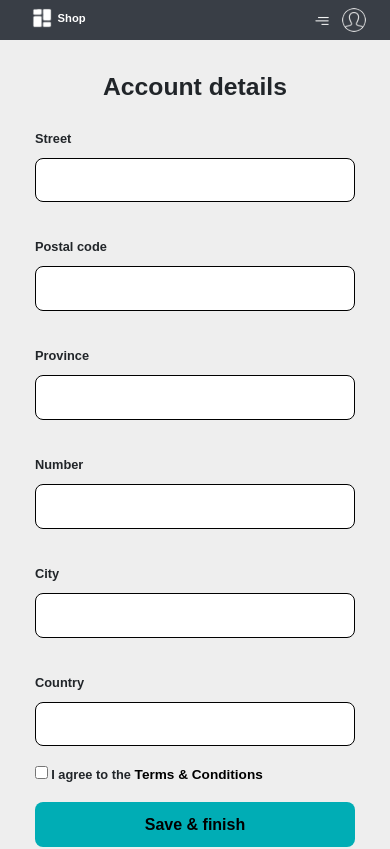
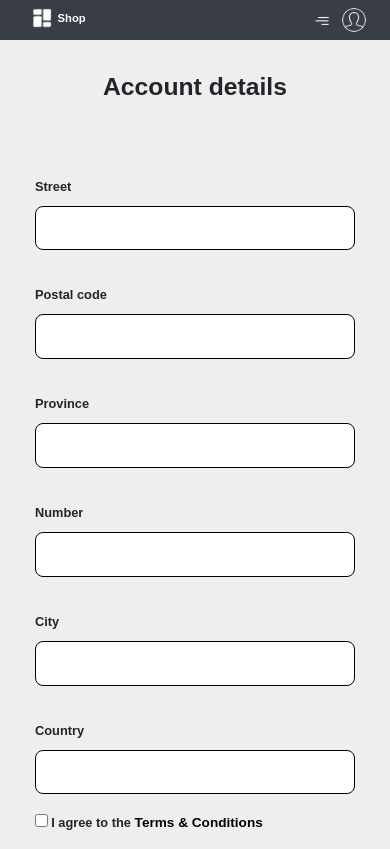
Before and after one commit to anaMJimenezPerez/Front-end_PIGS, an Angular app in the folder myApp/: page /directionFormPage in a window 390 px wide. Shown: the top 849 px of the page. Built offline with nearby package versions, Linux system fonts and the light colour scheme.

Commit message:
direction form connected to back

```diff
--- a/myApp/src/app/pages/direction-form/direction-form.component.css
+++ b/myApp/src/app/pages/direction-form/direction-form.component.css
@@ -35,6 +35,7 @@ body{
 
 .buttons{
     margin: auto;
+    margin-bottom: 3rem;
 }
 .form_content {
     flex: 1;
@@ -46,8 +47,19 @@ body{
 }
 
 #form{
+    display: flex;
+    justify-content: space-between;
     width: fit-content;
     margin: auto;
+}
+
+.form_content_left{
+    margin: 3rem 0;
+    margin-right: 1rem;
+}
+.form_content_right{
+    margin: 3rem 0;
+    margin-left: 1rem;
 }
 .field{
     width: 19rem;
@@ -125,13 +137,19 @@ input[type="checkbox"]:checked{
 }
 
 
-@media (max-width: 1050px){
+@media (max-width: 1080px){
     .field, .button  {
         width: 15rem;
     }
     .image_container{
         height: auto;
-        width: 15rem;
+        width: 13rem;
+    }
+    .form_content_left{
+        margin-right: 0.5rem;
+    }
+    .form_content_right{
+        margin-left: 0.5rem;
     }
     h2{
         margin-top: 2rem;
@@ -139,7 +157,7 @@ input[type="checkbox"]:checked{
 }
 
 
-@media (max-width: 800px){
+@media (max-width: 845px){
     .field, .button  {
         width: 20rem;
     }
@@ -149,12 +167,16 @@ input[type="checkbox"]:checked{
 
 }
 
-@media (max-width: 300px) {
-    #title_log{
-        font-size: 15px;
+@media (max-width: 700px)  {
+    #form{
+        display: block;
     }
-
-    .field, .button{
-        width: 8rem;
+    .form_content_right{
+        margin-left: 0;
+        margin-top: 0;
+    }
+    .form_content_left{
+        margin-bottom: 0;
+        margin-right: 0;
     }
 }
--- a/myApp/src/app/pages/direction-form/direction-form.component.html
+++ b/myApp/src/app/pages/direction-form/direction-form.component.html
@@ -11,51 +11,49 @@
         <div class="form_container col-md-8">
             <h2 id="title_log" class="text-center">Account details</h2>
             <div class="row">
-                <div class="form_content_left col-md-6">
-                    <form id="form">
+                <form id="form" [formGroup]="directionForm">
+                    <div class="form_content_left col-md-6">
                         <div class="field">
                             <label>Street<br></label>
-                            <input matInput class="text" id="street" type="text">
+                            <input matInput class="text" id="street" type="text" formControlName="street">
                         </div>
                         <div class="field">
                             <label>Postal code<br></label>
-                            <input matInput class="text" id="postalCode" type="text">
+                            <input matInput class="text" id="postalCode" type="text" formControlName="postalCode">
                         </div>
                         <div class="field">
                             <label>Province<br></label>
-                            <input class="text" id="province" name="password" type="text">
+                            <input class="text" id="province" name="password" type="text" formControlName="province">
                         </div>
-                    </form>
-                </div>
-                <div class="form_content_right col-md-6">
-                    <form id="form">
+                    </div>
+                    <div class="form_content_right col-md-6">
                         <div class="field">
                             <label>Number<br></label>
-                            <input matInput class="text" id="number" type="text">
+                            <input matInput class="text" id="number" type="text" formControlName="number">
                         </div>
                         <div class="field">
                             <label>City<br></label>
-                            <input matInput class="text" id="city" type="text">
+                            <input matInput class="text" id="city" type="text" formControlName="city">
                         </div>
                         <div class="field">
                             <label>Country<br></label>
-                            <input class="text" id="province" name="password" type="text">
+                            <input class="text" id="province" name="password" type="text" formControlName="country">
                         </div>
                         <div class="check">
                             <input type="checkbox" id="miCheckbox" name="miCheckbox" >
                             <label for="miCheckbox">I agree to the </label>
                             <a class="terms" href="terms&Conditions"> Terms & Conditions</a>
                         </div>
-                    </form>
-                </div>
+                    </div>
+                </form>
             </div>
             <div class="buttons col">
                 <div class="field">
-                    <input class="button" type="submit" value="Save & finish" (click)="navigateToDirectionFormPage()">
+                    <input class="button" type="submit" value="Save & finish" (click)="save()">
                 </div>
-                <div class="field">
-                    <input class="button" id="buttonSkip" type="submit" value="SKIP">
-                </div>
+                <!--<div class="field">
+                    <input class="button" id="buttonSkip" type="submit" value="SKIP" (click)="navigateToDirectionFormPage()">
+                </div>-->
             </div>
         </div>
     </div>
--- a/myApp/src/app/pages/direction-form/direction-form.component.ts
+++ b/myApp/src/app/pages/direction-form/direction-form.component.ts
@@ -1,15 +1,98 @@
-import { Component } from '@angular/core';
-import { Router } from '@angular/router';
+import { Component, OnInit } from '@angular/core';
+import { Router, ActivatedRoute } from '@angular/router';
+import { AbstractControl, FormControl, FormGroup, ValidationErrors, Validators, ValidatorFn } from '@angular/forms';
+import { UserService } from 'src/app/services/user.service';
+import { User } from 'src/app/interfaces/user';
 
 @Component({
   selector: 'app-direction-form',
   templateUrl: './direction-form.component.html',
   styleUrls: ['./direction-form.component.css']
 })
-export class DirectionFormComponent {
-  constructor(private router: Router) {}
+export class DirectionFormComponent implements OnInit{
+  user: User = {
+    "name": "",
+    "email": "",
+    "password": "",
+    "creationTime": "",
+    "address": "",
+    "lastViewed": 0,
+    "favorites": "",
+    "image": ""
+};
+
+
+  directionForm = new FormGroup({
+    street: new FormControl('', Validators.required),
+    postalCode: new FormControl('', Validators.required),
+    province: new FormControl('', Validators.required),
+    number: new FormControl('', Validators.required),
+    city: new FormControl('', Validators.required),
+    country: new FormControl('', Validators.required)
+  }
+  )
+  constructor(private router: Router, private activateRoute: ActivatedRoute, private userService: UserService) {}
 
   navigateToDirectionFormPage() {
     this.router.navigateByUrl('');
   }
+
+  ngOnInit() {
+    this.activateRoute.queryParams.subscribe(params => {
+      const userString = params['user'];
+      if (userString) {
+        const user = JSON.parse(decodeURIComponent(userString));
+        this.user = user;
+        console.log('Usuario recibido:', this.user);
+      }
+    });
+  }
+
+  save(){
+    let userParams: User = {
+      "name": "",
+      "email": "",
+      "password": "",
+      "creationTime": "",
+      "address": "",
+      "lastViewed": 0,
+      "favorites": "",
+      "image": ""
+    };
+    window.alert(this.user.email);
+    const { street, postalCode, province, number, city, country } = this.directionForm.value;
+
+    if (!this.directionForm.valid || !street || !postalCode || !province || !number || !city || !country) {
+      window.alert(this.user.email);
+    } else {
+      const address = 'Street ' + street + " " + number + ", City " + city + ", CP " + postalCode + ", province " + province + ", country " + country;
+
+      this.userService.getUserInfo(this.user.email)
+      .subscribe(
+        (response) => {
+          userParams = response[0];
+
+          this.user = {
+            "id": userParams.id,
+            "name": userParams.name,
+            "email": userParams.email,
+            "password": userParams.password,
+            "creationTime": userParams.creationTime,
+            "address": address,
+            "lastViewed": userParams.lastViewed,
+            "favorites": userParams.favorites,
+            "image": userParams.image
+          };
+          console.log("user: " + this.user.id);
+          this.userService.userDirectionInfo(userParams.id, this.user).subscribe(
+            (response) => {
+              console.log("Usuario registrado exitosamente:", response);
+
+            }
+          );
+        }
+      );
+      this.navigateToDirectionFormPage();
+    }
+  }
 }
--- a/myApp/src/app/pages/sign-up/sign-up.component.ts
+++ b/myApp/src/app/pages/sign-up/sign-up.component.ts
@@ -1,4 +1,4 @@
-import { Component } from '@angular/core';
+import { Component, Output, EventEmitter } from '@angular/core';
 import { Router } from '@angular/router';
 import { AbstractControl, FormControl, FormGroup, ValidationErrors, Validators, ValidatorFn } from '@angular/forms';
 import { AuthUserService } from 'src/app/services/auth-user.service';
@@ -53,8 +53,9 @@ export class SignUpComponent {
     return this.signUpForm.get('confirmPassword');
   }
 
-  navigateToDirectionFormPage() {
-    this.router.navigateByUrl('/directionFormPage');
+  navigateToDirectionFormPage(user: User) {
+    const userString = JSON.stringify(user);
+    this.router.navigateByUrl(`/directionFormPage?user=${encodeURIComponent(userString)}`);
   }
 
   submit(){
@@ -67,8 +68,8 @@ export class SignUpComponent {
         "name": name,
         "email": email,
         "password": SHA256(password).toString(),
-        "creationTime": "2024-05-11T22:03:30.656Z",
-        "address": "calle",
+        "creationTime": new Date().toISOString(),
+        "address": "",
         "lastViewed": 0,
         "favorites": "",
         "image": ""
@@ -80,7 +81,7 @@ export class SignUpComponent {
         }
       );
       this.completeForm = true;
-      this.router.navigateByUrl('/directionFormPage');
+      this.navigateToDirectionFormPage(user);
     }
   }
 }
--- a/myApp/src/app/services/user.service.ts
+++ b/myApp/src/app/services/user.service.ts
@@ -2,6 +2,7 @@ import { Injectable } from '@angular/core';
 import { HttpClient } from '@angular/common/http';
 import { Observable } from 'rxjs';
 import { map } from 'rxjs/operators';
+import { User } from 'src/app/interfaces/user';
 
 @Injectable({
   providedIn: 'root'
@@ -17,6 +18,16 @@ export class UserService {
     return this.http.get<any>('../.../../assets/data/user_images.json');
   }
 
+  getUserInfo(email: any): Observable<any>{
+    return this.http.get<any>(`http://localhost:8080/users/getUsers?filterField=email&filterValue=${email}`);
+  }
+
+  userDirectionInfo(id: any, user: any): Observable<any>{
+    let idLong = Number(id);
+    console.log("user service: " + user.id + " " + user.address);
+    return this.http.put<User>(`http://localhost:8080/users/updateUser?id=${idLong}`, user);
+  }
+
   userCartIsEmpty(userEmail: string): Observable<boolean> {
     return this.http.get<any[]>(this.usersUrl).pipe(
       map((users) => {
```
